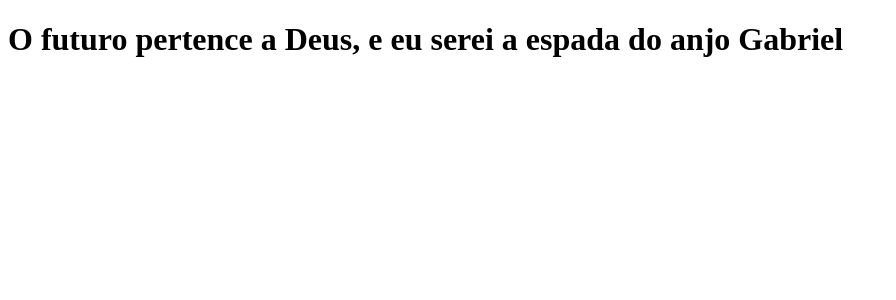
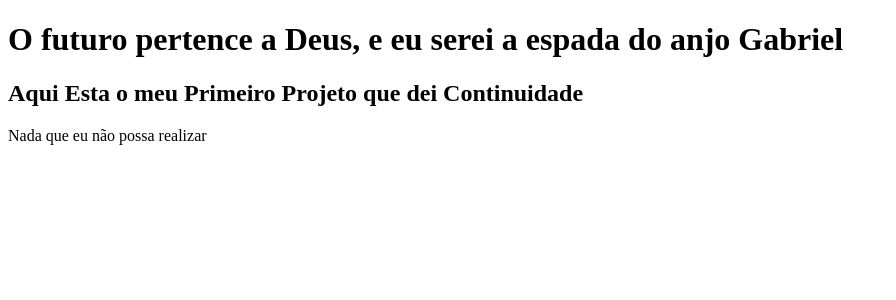
Before and after one commit to Otavio17061992/cloneTabNews, a Next.js app: page / in a window 1280 px wide. Shown: the top 300 px of the page, without its empty margins (0-896 px from the left). Built offline with nearby package versions, Linux system fonts and the light colour scheme.

Commit message:
Atualizacao da pages.js

```diff
--- a/pages/index.js
+++ b/pages/index.js
@@ -2,6 +2,8 @@ function Home() {
   return (
     <dev>
       <h1>O futuro pertence a Deus, e eu serei a espada do anjo Gabriel</h1>
+      <h2>Aqui Esta o meu Primeiro Projeto que dei Continuidade</h2>
+      <p>Nada que eu não possa realizar</p>
     </dev>
   );
 }
```
